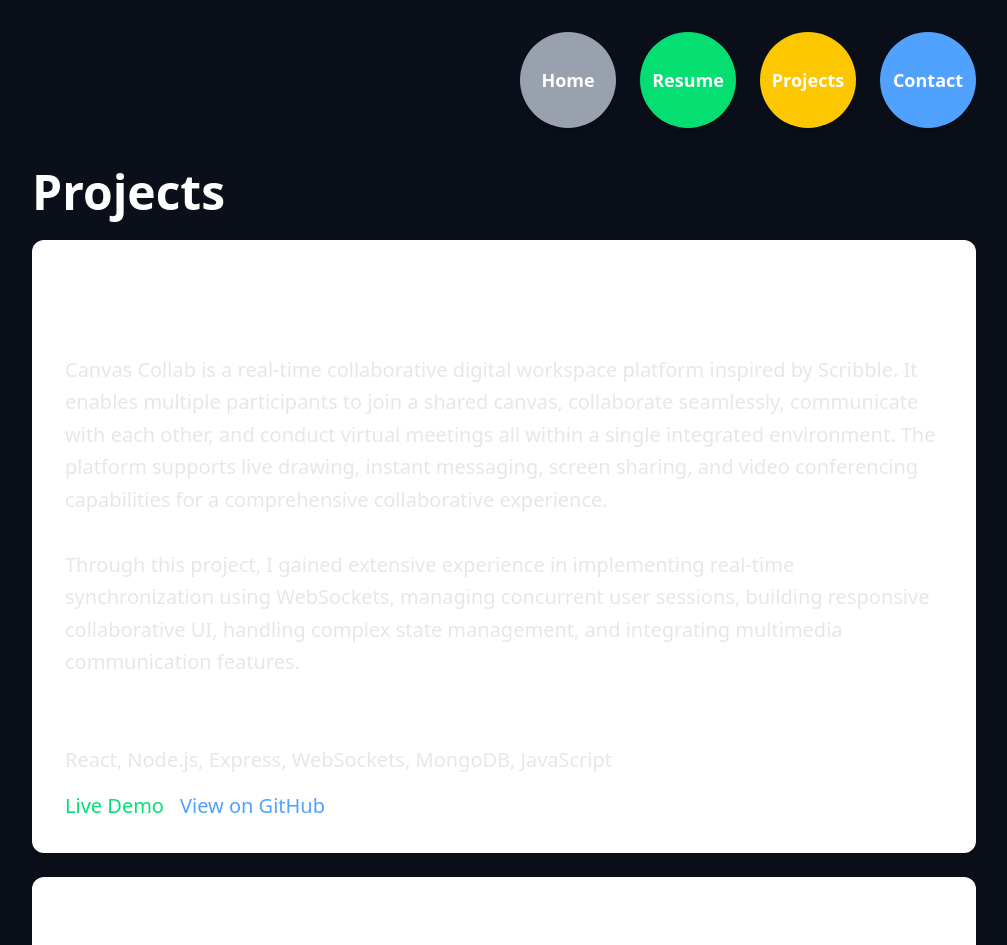
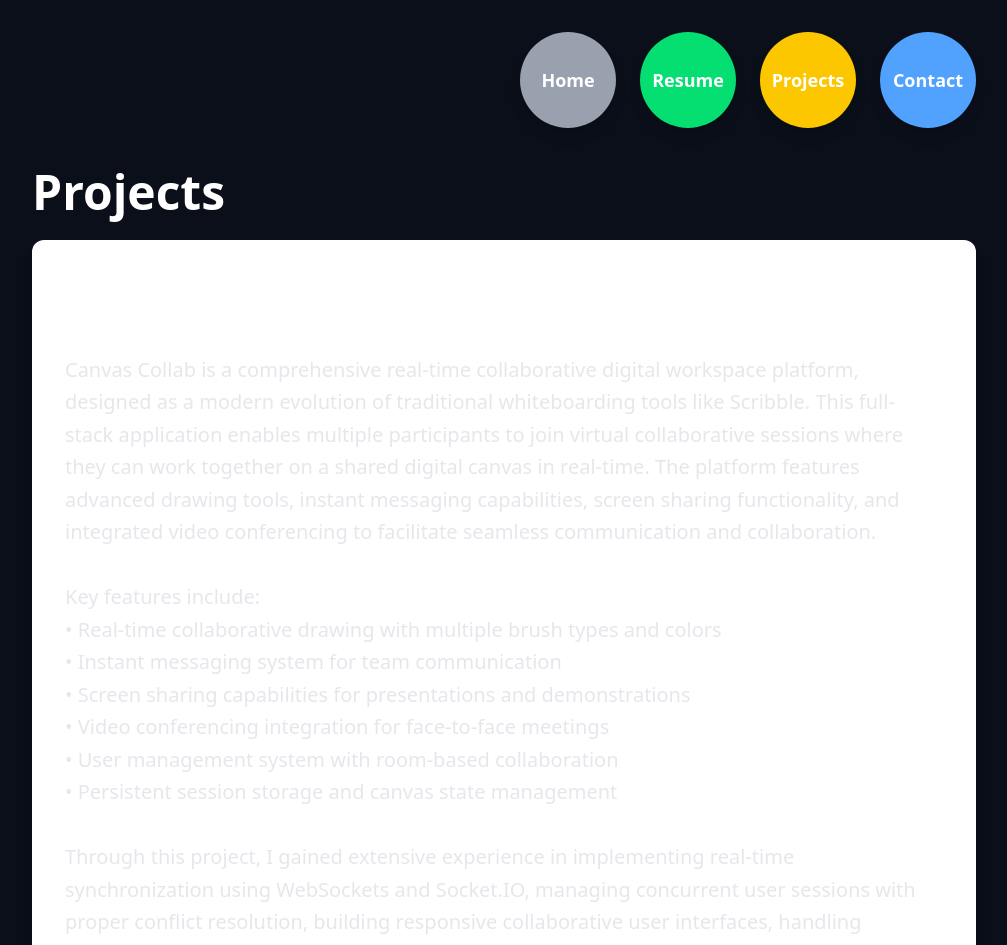
Before and after one commit to Sathwik12345678/my-portfolio, a React (Vite) app: page /#/projects in a window 1280 px wide. Shown: the top 945 px of the page, without its empty margins (136-1143 px from the left). Built offline with nearby package versions, Linux system fonts and the light colour scheme.

Commit message:
Add Canvas Collab project with detailed description and links

```diff
--- a/src/Pages/Projects.jsx
+++ b/src/Pages/Projects.jsx
@@ -38,32 +38,39 @@ function Projects() {
 
           <p className="text-xl text-gray-200 leading-relaxed">
             <span className="font-semibold text-white">Description:</span><br />
-            Canvas Collab is a real-time collaborative digital workspace platform inspired by Scribble. It enables multiple participants to join a shared canvas, collaborate seamlessly, communicate with each other, and conduct virtual meetings all within a single integrated environment. The platform supports live drawing, instant messaging, screen sharing, and video conferencing capabilities for a comprehensive collaborative experience.
+            Canvas Collab is a comprehensive real-time collaborative digital workspace platform, designed as a modern evolution of traditional whiteboarding tools like Scribble. This full-stack application enables multiple participants to join virtual collaborative sessions where they can work together on a shared digital canvas in real-time. The platform features advanced drawing tools, instant messaging capabilities, screen sharing functionality, and integrated video conferencing to facilitate seamless communication and collaboration.
             <br /><br />
-            Through this project, I gained extensive experience in implementing real-time synchronization using WebSockets, managing concurrent user sessions, building responsive collaborative UI, handling complex state management, and integrating multimedia communication features.
+            Key features include:
+            <br />• Real-time collaborative drawing with multiple brush types and colors
+            <br />• Instant messaging system for team communication
+            <br />• Screen sharing capabilities for presentations and demonstrations
+            <br />• Video conferencing integration for face-to-face meetings
+            <br />• User management system with room-based collaboration
+            <br />• Persistent session storage and canvas state management
+            <br /><br />
+            Through this project, I gained extensive experience in implementing real-time synchronization using WebSockets and Socket.IO, managing concurrent user sessions with proper conflict resolution, building responsive collaborative user interfaces, handling complex state management across multiple clients, integrating multimedia communication features, and optimizing performance for real-time applications. The project challenged me to think about scalability, data consistency, and user experience in multi-user environments.
             <br /><br />
             <span className="font-semibold text-white">Technologies:</span><br />
-            React, Node.js, Express, WebSockets, MongoDB, JavaScript
+            React, Node.js, Express, WebSockets, Socket.IO, MongoDB, JavaScript, HTML5 Canvas API
           </p>
 
-          <div className="mt-4 flex gap-4">
           <a
             href="https://canvascollab-uw1z.vercel.app/"
             target="_blank"
             rel="noopener noreferrer"
-              className="inline-block text-xl text-green-400 hover:underline"
+            className="inline-block mt-4 text-xl text-green-400 hover:underline"
           >
             Live Demo
           </a>
+          <br />
           <a
             href="https://github.com/Sathwik12345678/Canvascollab"
             target="_blank"
             rel="noopener noreferrer"
-              className="inline-block text-xl text-blue-400 hover:underline"
+            className="inline-block mt-2 text-xl text-blue-400 hover:underline"
           >
             View on GitHub
           </a>
-          </div>
         </div>
 
         {/* Project 2 */}
```
Lines whose indentation alone changed are shown as unchanged.
